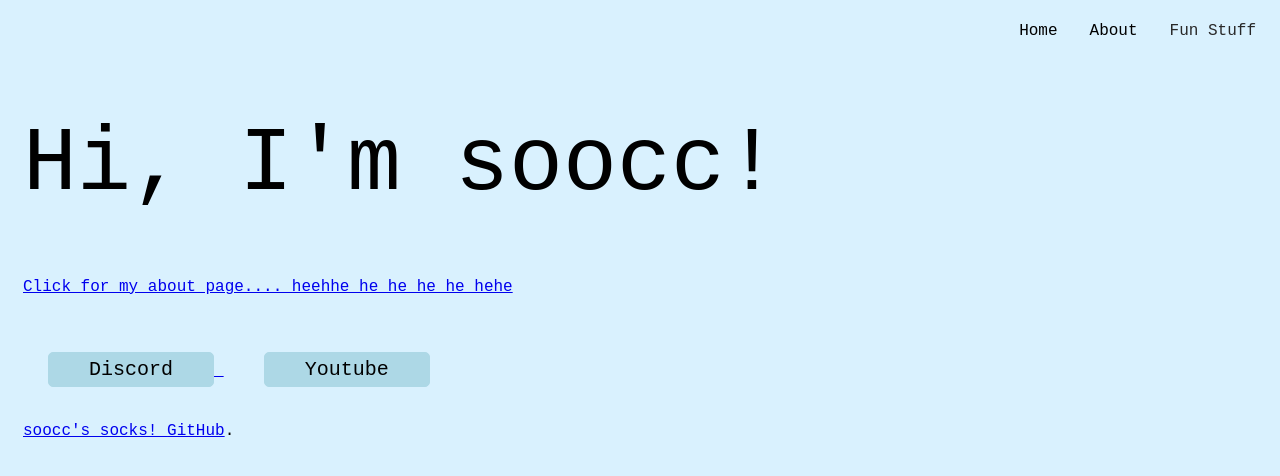
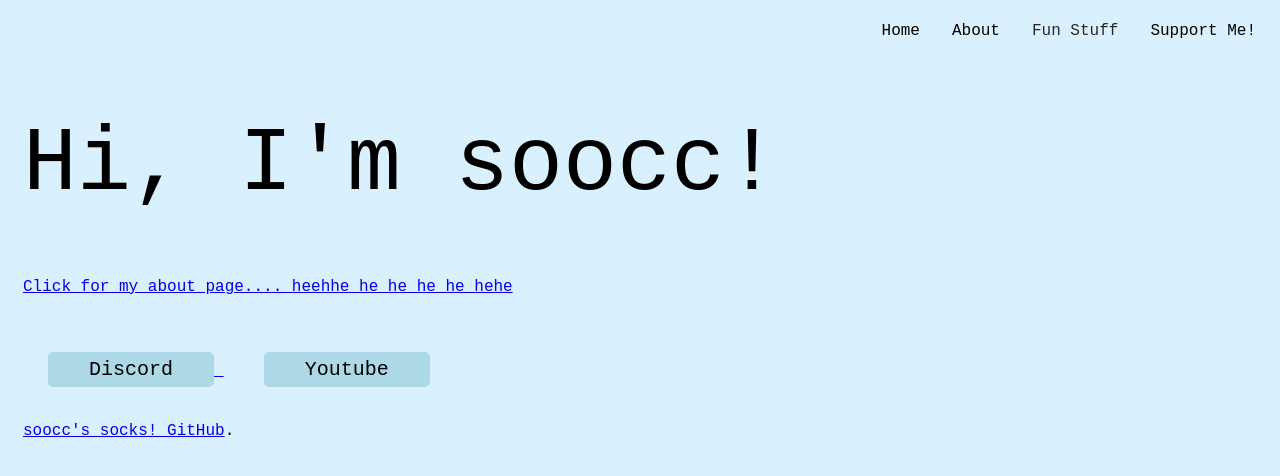
Before and after one commit to soocc/sooccsocks2, a Jekyll site: the page built from index.html, in a window 1280 px wide. Shown: the top 476 px of the page. Built offline with Jekyll 4.4.1, drawn with Linux system fonts in a browser that asks for light colours.

Commit message:
Update default.html

```diff
--- a/_layouts/default.html
+++ b/_layouts/default.html
@@ -7,6 +7,7 @@
   </head>
   <body>
     <div class="navbar">
+      <a href="https://soocc.github.io/donate">Support Me!</a>
       <div class="dropdown">
         <button class="dropbtn">Fun Stuff
           <i class="fa fa-caret-down"></i>
```
